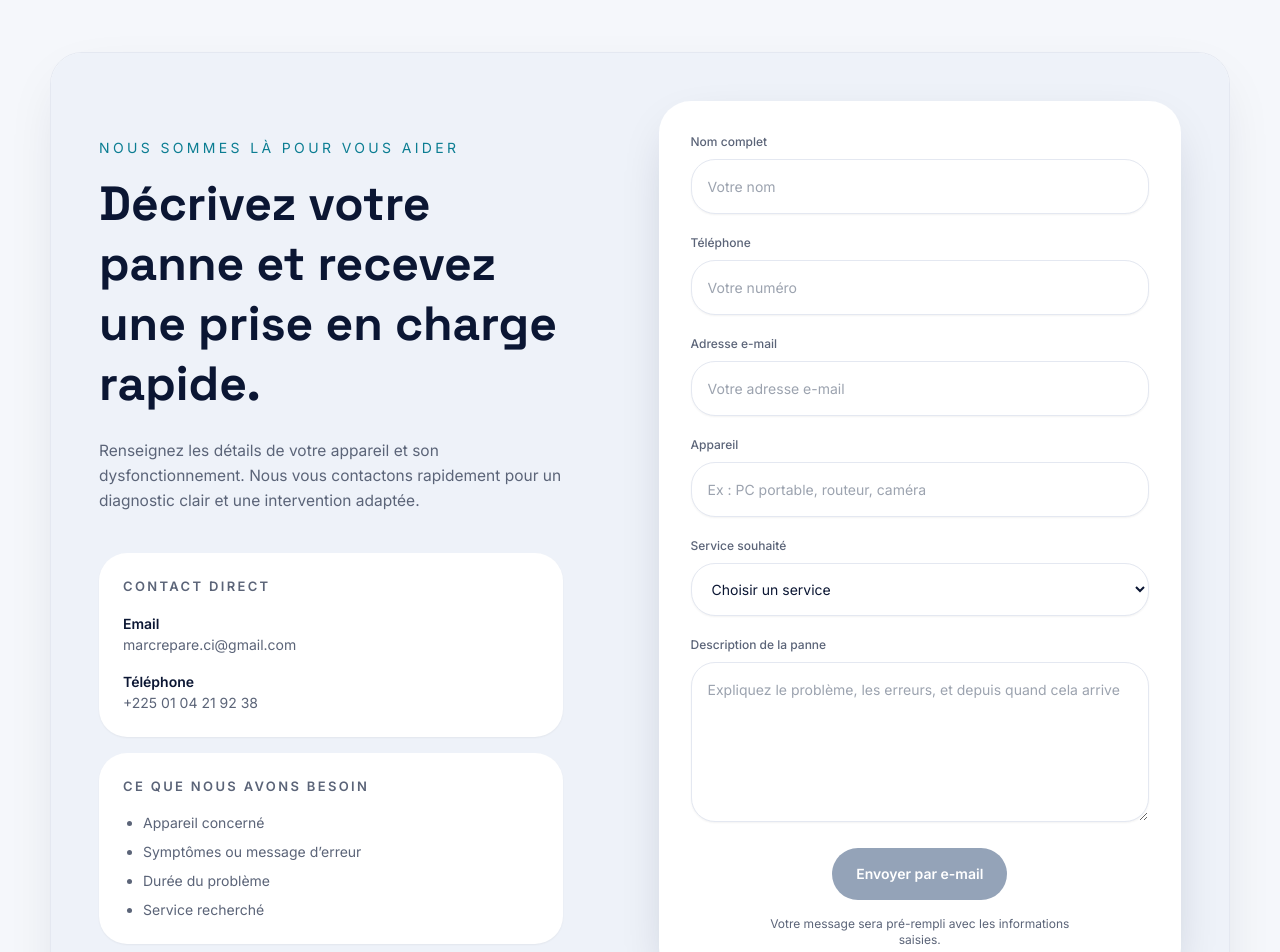
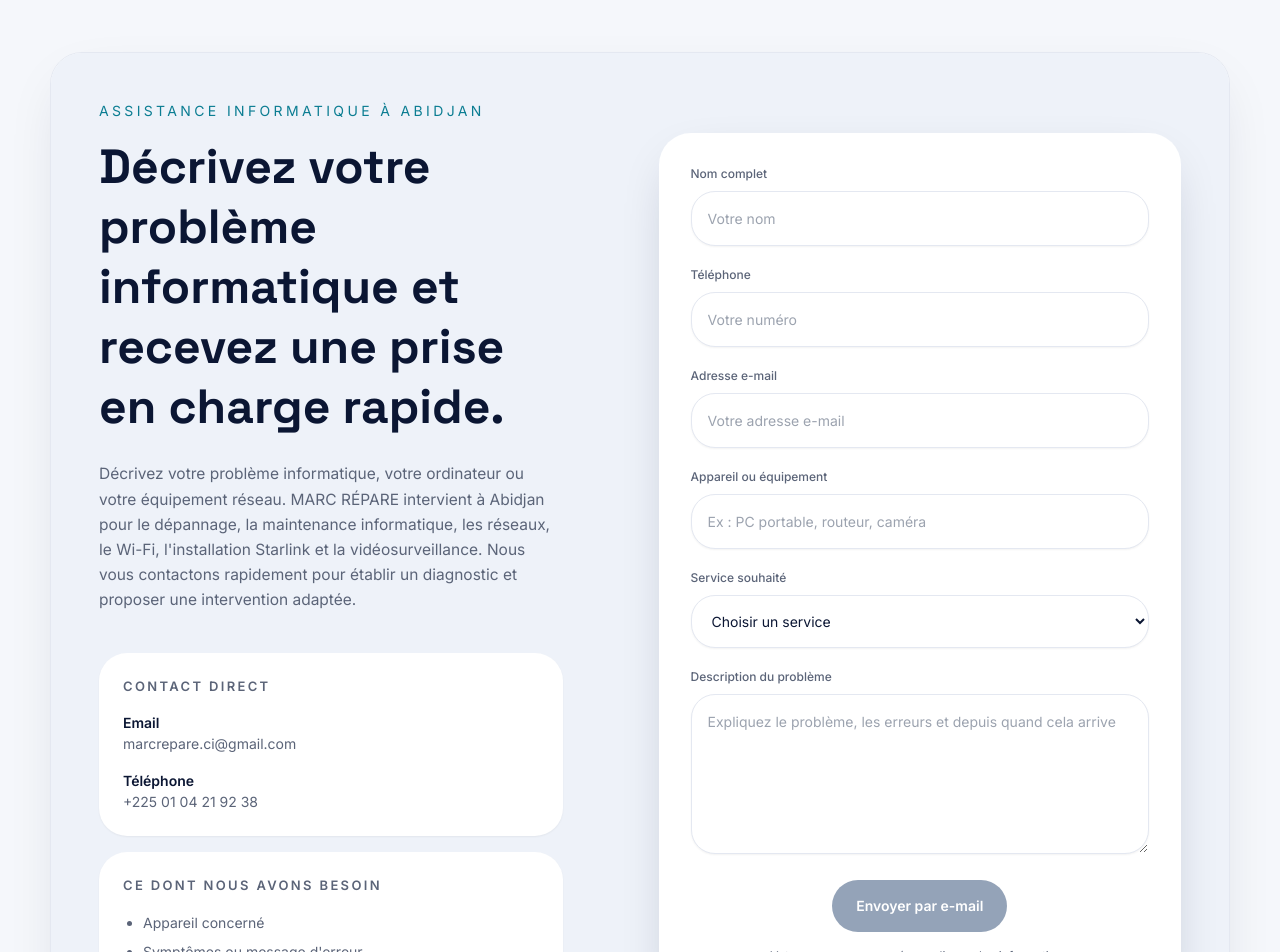
Before and after one commit to marcrepare/marcrepare-website, a React (Vite) app: page /description-de-panne in a window 1280 px wide. Shown: the part 400-1352 px from the top of the page. Built offline with nearby package versions, Linux system fonts and the light colour scheme.

Commit message:
Refactor DescriptionPanne component for clarity
Updated the service descriptions and improved the email message format. Adjusted the page banner title and added validation for email input.

```diff
--- a/src/pages/DescriptionPanne.jsx
+++ b/src/pages/DescriptionPanne.jsx
@@ -2,16 +2,18 @@ import { useState } from "react";
 import PageBanner from "../components/PageBanner.jsx";
 
 const CONTACT_EMAIL = "marcrepare.ci@gmail.com";
+
 const EMAIL_REGEX = /^[^\s@]+@[^\s@]+\.[^\s@]+$/;
+
 const SERVICES = [
   "Maintenance et réparation informatique",
   "Réseaux et câblage",
   "Installation Starlink",
   "Wi-Fi et couverture réseau",
-    "Installation d'équipements",
+  "Installation d'équipements informatiques",
   "Vidéosurveillance",
   "Dépannage et diagnostic",
-    "Vente de matériel",
+  "Vente de matériel informatique",
 ];
 
 export default function DescriptionPanne() {
@@ -23,7 +25,11 @@ export default function DescriptionPanne() {
   const [details, setDetails] = useState("");
 
   const isEmailValid = email === "" || EMAIL_REGEX.test(email);
-    const emailError = email && !isEmailValid ? "Veuillez saisir une adresse e-mail valide." : "";
+
+  const emailError =
+    email && !isEmailValid
+      ? "Veuillez saisir une adresse e-mail valide."
+      : "";
 
   const message = [
     "Bonjour MARC RÉPARE,",
@@ -32,62 +38,94 @@ export default function DescriptionPanne() {
     email && `Email : ${email}.`,
     device && `Appareil : ${device}.`,
     service && `Service souhaité : ${service}.`,
-        details && `Description de la panne : ${details}.`,
+    details && `Description du problème : ${details}.`,
   ]
     .filter(Boolean)
     .join(" ");
 
-    const href = `mailto:${CONTACT_EMAIL}?subject=${encodeURIComponent("Demande de prise en charge - MARC RÉPARE")}&body=${encodeURIComponent(message)}`;
-    const isSubmitEnabled = name.trim() && phone.trim() && isEmailValid && device.trim() && service.trim() && details.trim();
+  const href = `mailto:${CONTACT_EMAIL}?subject=${encodeURIComponent(
+    "Demande de prise en charge - MARC RÉPARE"
+  )}&body=${encodeURIComponent(message)}`;
+
+  const isSubmitEnabled =
+    name.trim() &&
+    phone.trim() &&
+    isEmailValid &&
+    device.trim() &&
+    service.trim() &&
+    details.trim();
 
   return (
     <>
       <PageBanner
-                title="Description de panne"
-                crumbs={["Description de panne"]}
+        title="Dépannage informatique à Abidjan"
+        crumbs={["Dépannage informatique"]}
         image="/images/services/depannage.jpg"
       />
 
-            <section className="px-6 py-20 md:py-28 bg-bg">
+      <section
+        aria-labelledby="depannage-title"
+        className="px-6 py-20 md:py-28 bg-bg"
+      >
         <div className="max-w-[1180px] mx-auto">
           <div className="rounded-[32px] bg-white border border-line shadow-[0_20px_60px_-20px_rgba(11,22,51,0.15)] overflow-hidden">
             <div className="grid gap-0 lg:grid-cols-[0.95fr_1.05fr]">
+              {/* Présentation */}
               <div className="bg-surface-alt p-8 md:p-12 flex flex-col justify-center">
                 <div className="text-sm uppercase tracking-[0.24em] text-accent mb-4">
-                                    Nous sommes là pour vous aider
+                  Assistance informatique à Abidjan
                 </div>
-                                <h2 className="font-display text-3xl md:text-[3rem] font-bold text-ink leading-tight">
-                                    Décrivez votre panne et recevez une prise en charge rapide.
-                                </h2>
+
+                <h1
+                  id="depannage-title"
+                  className="font-display text-3xl md:text-[3rem] font-bold text-ink leading-tight"
+                >
+                  Décrivez votre problème informatique et recevez une prise en
+                  charge rapide.
+                </h1>
+
                 <p className="mt-6 max-w-xl text-[15.5px] text-ink-muted leading-relaxed">
-                                    Renseignez les détails de votre appareil et son dysfonctionnement. Nous vous
-                                    contactons rapidement pour un diagnostic clair et une intervention adaptée.
+                  Décrivez votre problème informatique, votre ordinateur ou
+                  votre équipement réseau. MARC RÉPARE intervient à Abidjan
+                  pour le dépannage, la maintenance informatique, les réseaux,
+                  le Wi-Fi, l'installation Starlink et la vidéosurveillance.
+                  Nous vous contactons rapidement pour établir un diagnostic
+                  et proposer une intervention adaptée.
                 </p>
 
+                {/* Contact direct */}
                 <div className="mt-10 grid gap-4">
                   <div className="rounded-[28px] bg-white p-6 shadow-sm">
                     <p className="text-[13px] font-semibold uppercase tracking-[0.18em] text-ink-muted mb-4">
                       Contact direct
                     </p>
+
                     <div className="space-y-4 text-[14px] text-ink">
                       <div>
                         <p className="font-semibold">Email</p>
-                                                <p className="text-ink-muted">marcrepare.ci@gmail.com</p>
+                        <p className="text-ink-muted">
+                          {CONTACT_EMAIL}
+                        </p>
                       </div>
+
                       <div>
                         <p className="font-semibold">Téléphone</p>
-                                                <p className="text-ink-muted">+225 01 04 21 92 38</p>
+                        <p className="text-ink-muted">
+                          +225 01 04 21 92 38
+                        </p>
                       </div>
                     </div>
                   </div>
 
+                  {/* Informations nécessaires */}
                   <div className="rounded-[28px] bg-white p-6 shadow-sm">
                     <p className="text-[13px] font-semibold uppercase tracking-[0.18em] text-ink-muted mb-4">
-                                            Ce que nous avons besoin
+                      Ce dont nous avons besoin
                     </p>
+
                     <ul className="list-disc pl-5 space-y-2 text-[14px] text-ink-muted">
                       <li>Appareil concerné</li>
-                                            <li>Symptômes ou message d’erreur</li>
+                      <li>Symptômes ou message d'erreur</li>
                       <li>Durée du problème</li>
                       <li>Service recherché</li>
                     </ul>
@@ -95,76 +133,122 @@ export default function DescriptionPanne() {
                 </div>
               </div>
 
+              {/* Formulaire */}
               <div className="bg-surface-alt p-8 md:p-12 flex items-center justify-center">
                 <div className="w-full max-w-xl rounded-[32px] bg-white p-8 shadow-[0_18px_56px_-24px_rgba(11,22,51,0.32)]">
-                                    <form onSubmit={(e) => e.preventDefault()} className="space-y-5">
+                  <form
+                    onSubmit={(e) => e.preventDefault()}
+                    className="space-y-5"
+                  >
+                    {/* Nom */}
                     <div>
-                                            <label className="block text-[12px] font-medium text-ink-muted mb-2">
+                      <label
+                        htmlFor="name"
+                        className="block text-[12px] font-medium text-ink-muted mb-2"
+                      >
                         Nom complet
                       </label>
+
                       <input
+                        id="name"
                         type="text"
                         value={name}
                         onChange={(e) => setName(e.target.value)}
                         placeholder="Votre nom"
+                        autoComplete="name"
+                        required
                         className="w-full rounded-[24px] border border-line bg-white px-4 py-4 text-[14px] text-ink shadow-sm focus:outline-none focus:border-accent-2"
                       />
                     </div>
 
+                    {/* Téléphone */}
                     <div>
-                                            <label className="block text-[12px] font-medium text-ink-muted mb-2">
+                      <label
+                        htmlFor="phone"
+                        className="block text-[12px] font-medium text-ink-muted mb-2"
+                      >
                         Téléphone
                       </label>
+
                       <input
+                        id="phone"
                         type="tel"
                         value={phone}
                         onChange={(e) => setPhone(e.target.value)}
                         placeholder="Votre numéro"
+                        autoComplete="tel"
+                        required
                         className="w-full rounded-[24px] border border-line bg-white px-4 py-4 text-[14px] text-ink shadow-sm focus:outline-none focus:border-accent-2"
                       />
                     </div>
 
+                    {/* Email */}
                     <div>
-                                            <label className="block text-[12px] font-medium text-ink-muted mb-2">
+                      <label
+                        htmlFor="email"
+                        className="block text-[12px] font-medium text-ink-muted mb-2"
+                      >
                         Adresse e-mail
                       </label>
+
                       <input
+                        id="email"
                         type="email"
                         value={email}
                         onChange={(e) => setEmail(e.target.value)}
                         placeholder="Votre adresse e-mail"
-                                                pattern="^[^\\s@]+@[^\\s@]+\\.[^\\s@]+$"
+                        autoComplete="email"
+                        pattern="^[^\s@]+@[^\s@]+\.[^\s@]+$"
                         title="Saisissez une adresse e-mail valide"
+                        required
                         className="w-full rounded-[24px] border border-line bg-white px-4 py-4 text-[14px] text-ink shadow-sm focus:outline-none focus:border-accent-2"
                       />
-                                            {emailError ? (
-                                                <p className="mt-2 text-xs text-red-600">{emailError}</p>
-                                            ) : null}
+
+                      {emailError && (
+                        <p className="mt-2 text-xs text-red-600">
+                          {emailError}
+                        </p>
+                      )}
                     </div>
 
+                    {/* Appareil */}
                     <div>
-                                            <label className="block text-[12px] font-medium text-ink-muted mb-2">
-                                                Appareil
+                      <label
+                        htmlFor="device"
+                        className="block text-[12px] font-medium text-ink-muted mb-2"
+                      >
+                        Appareil ou équipement
                       </label>
+
                       <input
+                        id="device"
                         type="text"
                         value={device}
                         onChange={(e) => setDevice(e.target.value)}
                         placeholder="Ex : PC portable, routeur, caméra"
+                        required
                         className="w-full rounded-[24px] border border-line bg-white px-4 py-4 text-[14px] text-ink shadow-sm focus:outline-none focus:border-accent-2"
                       />
                     </div>
 
+                    {/* Service */}
                     <div>
-                                            <label className="block text-[12px] font-medium text-ink-muted mb-2">
+                      <label
+                        htmlFor="service"
+                        className="block text-[12px] font-medium text-ink-muted mb-2"
+                      >
                         Service souhaité
                       </label>
+
                       <select
+                        id="service"
                         value={service}
                         onChange={(e) => setService(e.target.value)}
+                        required
                         className="w-full rounded-[24px] border border-line bg-white px-4 py-4 text-[14px] text-ink shadow-sm focus:outline-none focus:border-accent-2"
                       >
                         <option value="">Choisir un service</option>
+
                         {SERVICES.map((item) => (
                           <option key={item} value={item}>
                             {item}
@@ -173,19 +257,27 @@ export default function DescriptionPanne() {
                       </select>
                     </div>
 
+                    {/* Description */}
                     <div>
-                                            <label className="block text-[12px] font-medium text-ink-muted mb-2">
-                                                Description de la panne
+                      <label
+                        htmlFor="details"
+                        className="block text-[12px] font-medium text-ink-muted mb-2"
+                      >
+                        Description du problème
                       </label>
+
                       <textarea
+                        id="details"
                         value={details}
                         onChange={(e) => setDetails(e.target.value)}
-                                                placeholder="Expliquez le problème, les erreurs, et depuis quand cela arrive"
+                        placeholder="Expliquez le problème, les erreurs et depuis quand cela arrive"
                         rows={6}
+                        required
                         className="w-full rounded-[24px] border border-line bg-white px-4 py-4 text-[14px] text-ink shadow-sm focus:outline-none focus:border-accent-2"
                       />
                     </div>
 
+                    {/* Bouton */}
                     <div className="flex flex-col items-center gap-4">
                       <a
                         href={isSubmitEnabled ? href : undefined}
@@ -194,6 +286,7 @@ export default function DescriptionPanne() {
                             e.preventDefault();
                           }
                         }}
+                        aria-disabled={!isSubmitEnabled}
                         className={`inline-flex items-center justify-center rounded-full px-6 py-4 text-sm font-semibold text-white transition ${
                           isSubmitEnabled
                             ? "bg-accent hover:brightness-110"
@@ -202,8 +295,10 @@ export default function DescriptionPanne() {
                       >
                         Envoyer par e-mail
                       </a>
+
                       <p className="text-center text-xs text-ink-muted max-w-xs">
-                                                Votre message sera pré-rempli avec les informations saisies.
+                        Votre message sera pré-rempli avec les informations
+                        saisies avant l'envoi.
                       </p>
                     </div>
                   </form>
```
Lines whose indentation alone changed are shown as unchanged.
